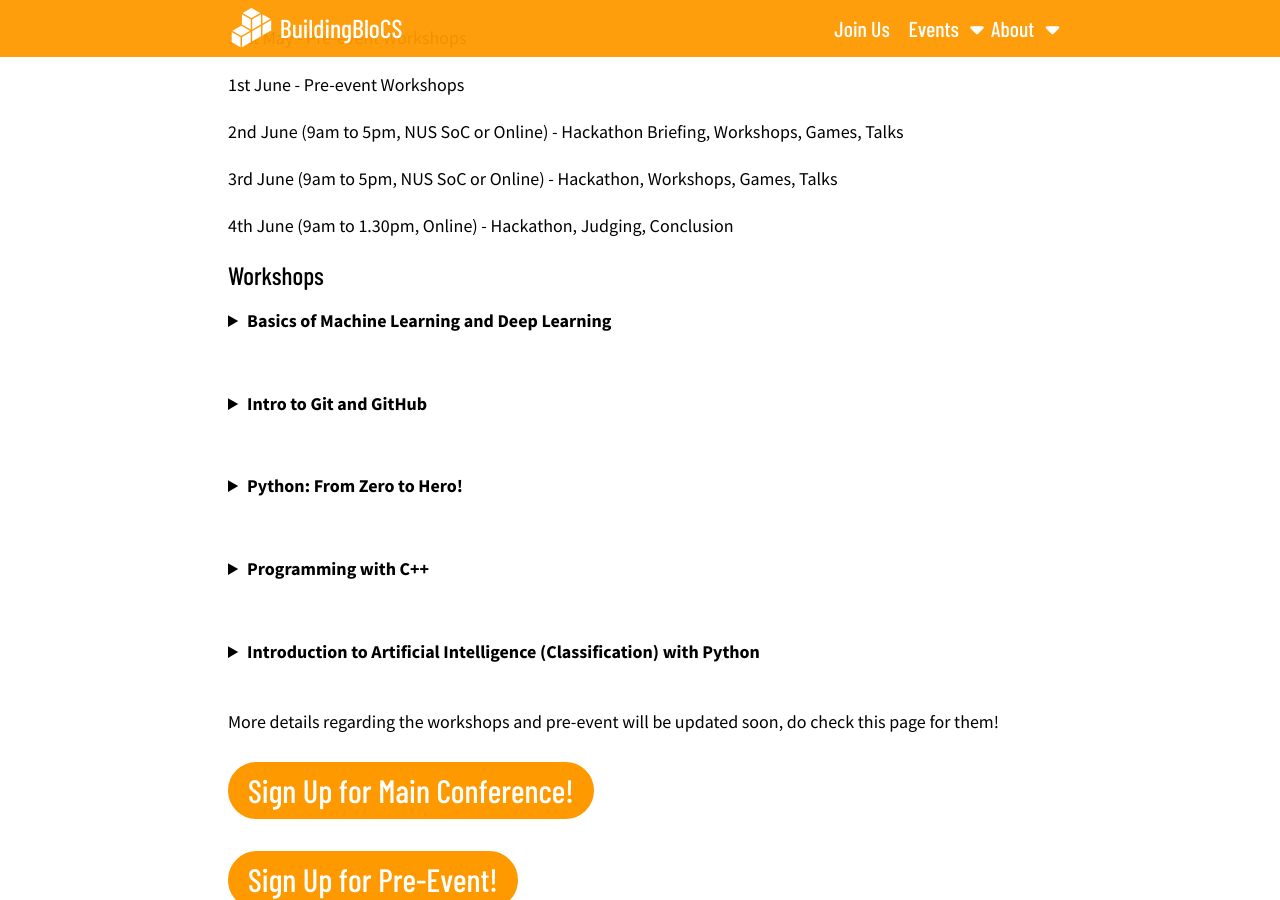
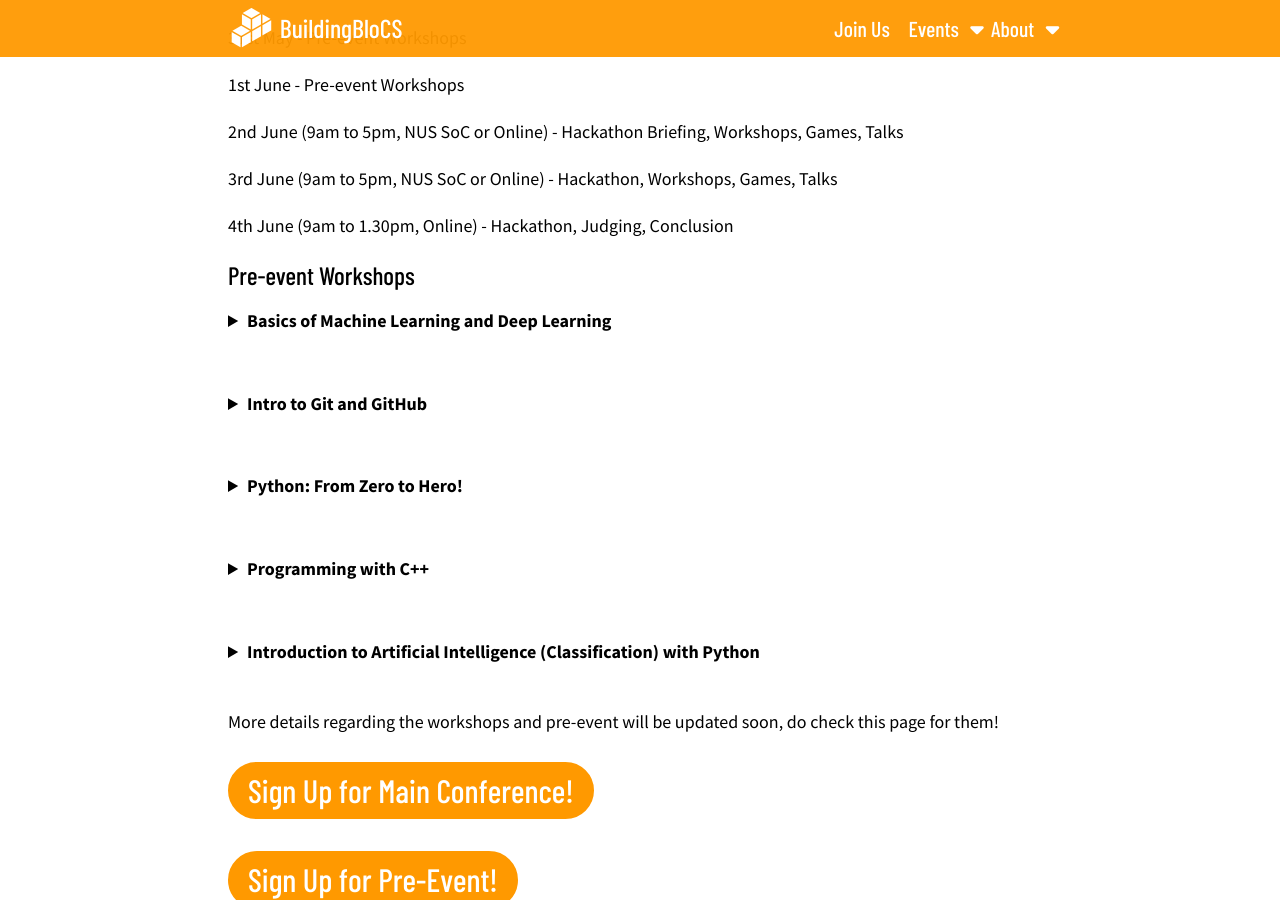
Before and after one commit to buildingblocs/2022, a Jekyll site: the page built from events/june-conference/index.md, in a window 1280 px wide and 900 px high, scrolled down 640 px. Built offline with Jekyll 4.4.1, drawn with Linux system fonts in a browser that asks for light colours; nearby versions of some CDN libraries; some web fonts are replaced; our own code applies the rules of GitHub Pages for plain Markdown files.

Commit message:
rename pre-event

```diff
--- a/events/june-conference/index.md
+++ b/events/june-conference/index.md
@@ -27,7 +27,7 @@ The hackathon will develop practical skills in **Web Development with APIs** and
 
 4th June (9am to 1.30pm, Online) -  Hackathon, Judging, Conclusion
 
-### Workshops
+### Pre-event Workshops
 
 <details>
 <summary> <b>Basics of Machine Learning and Deep Learning</b> </summary>
```
